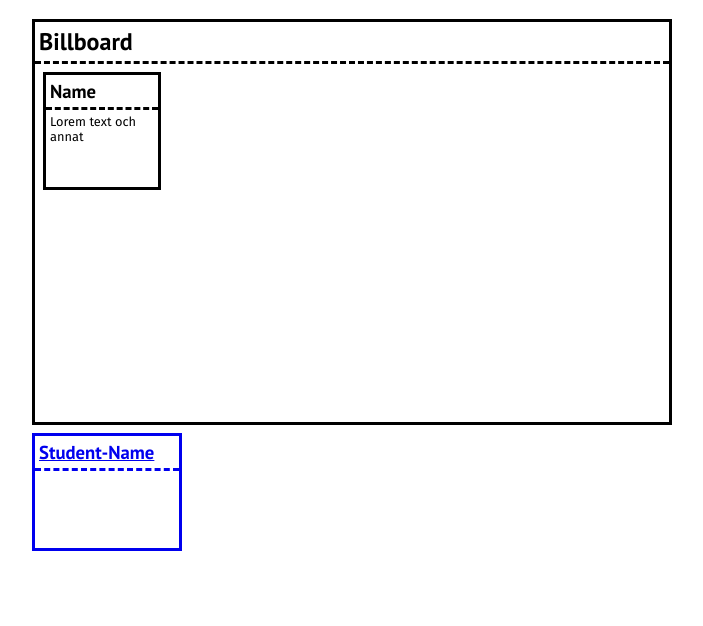
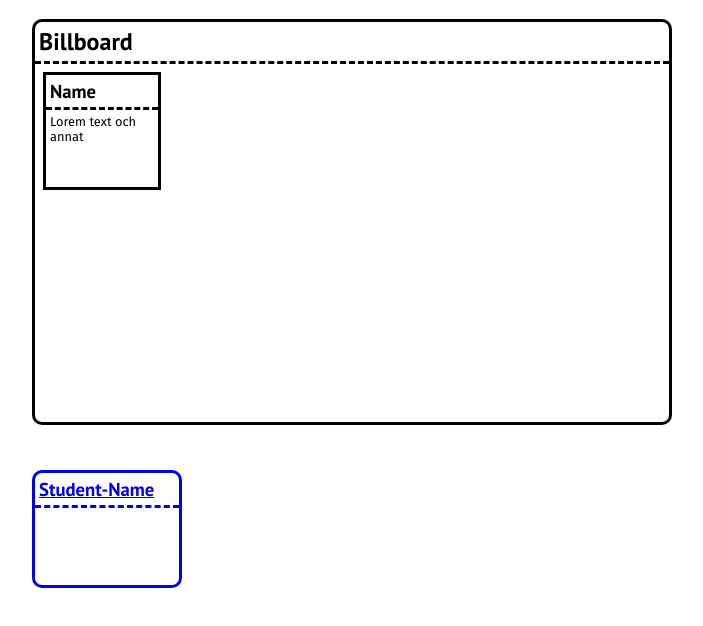
Before and after one commit to Swoerve/collective-project, a plain HTML site: page index.html in a window 1280 px wide. Shown: the part 66-692 px from the top of the page, without its empty margins (288-991 px from the left). Drawn offline with Linux system fonts and the light colour scheme.

Commit message:
add border radius and hover effects on student card

```diff
--- a/style.scss
+++ b/style.scss
@@ -52,6 +52,7 @@ main {
   flex-direction: column;
   height: 25em;
   border: solid;
+  border-radius: 10px;
 
   h2{
     border-bottom: dashed;
@@ -71,16 +72,20 @@ main {
  border: solid;
 }
 
-
-
 #student-flow {
   display: flex;
   flex-direction: column;
-  padding: 8px 0px 0px 0px
+  padding: 45px 0px 0px 0px
 }
 
 .student-card {
   width: 9em;
   height: $student-card-size;
   border: solid;
+  border-radius: 10px;
+  transition: 0.4s;
 }
+
+.student-card:hover {
+  transform: scale(1.05);
+}
```
Also changed, not shown: style.css.
